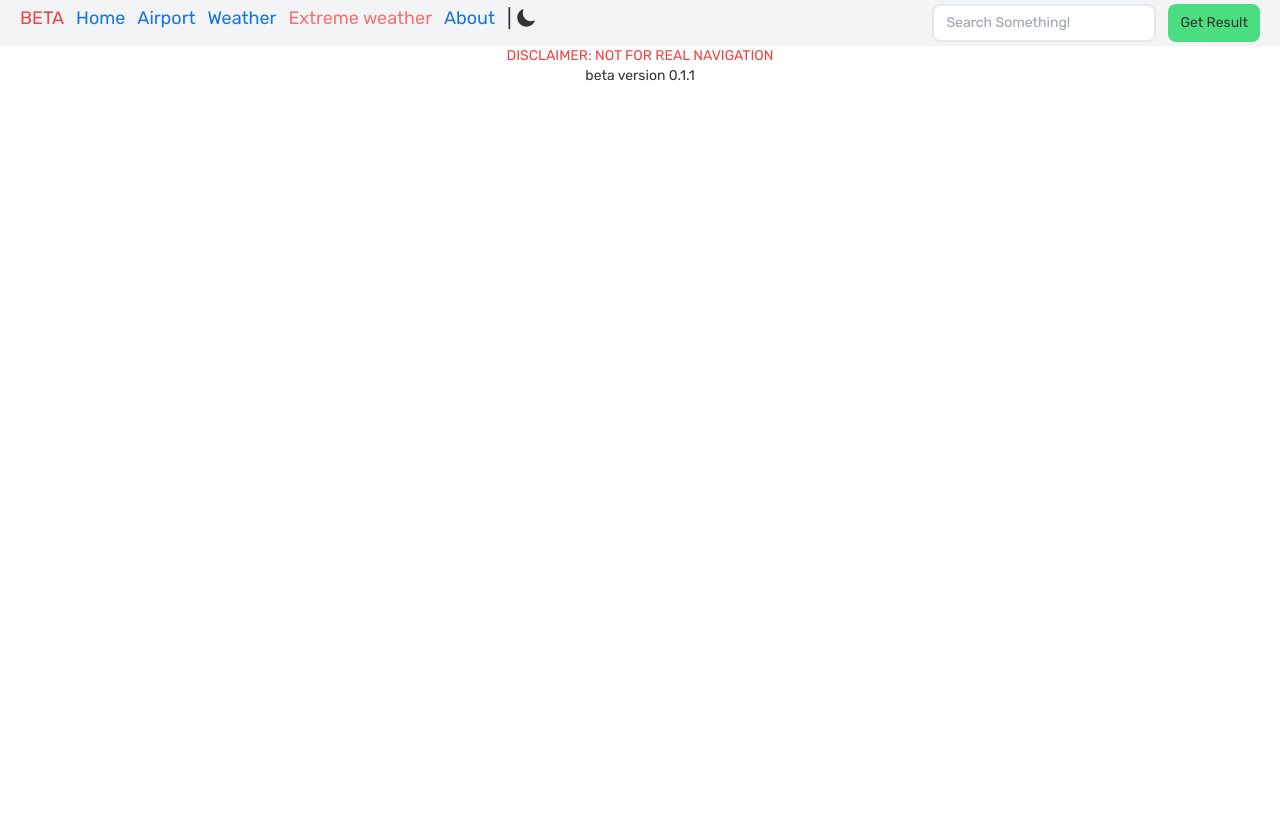
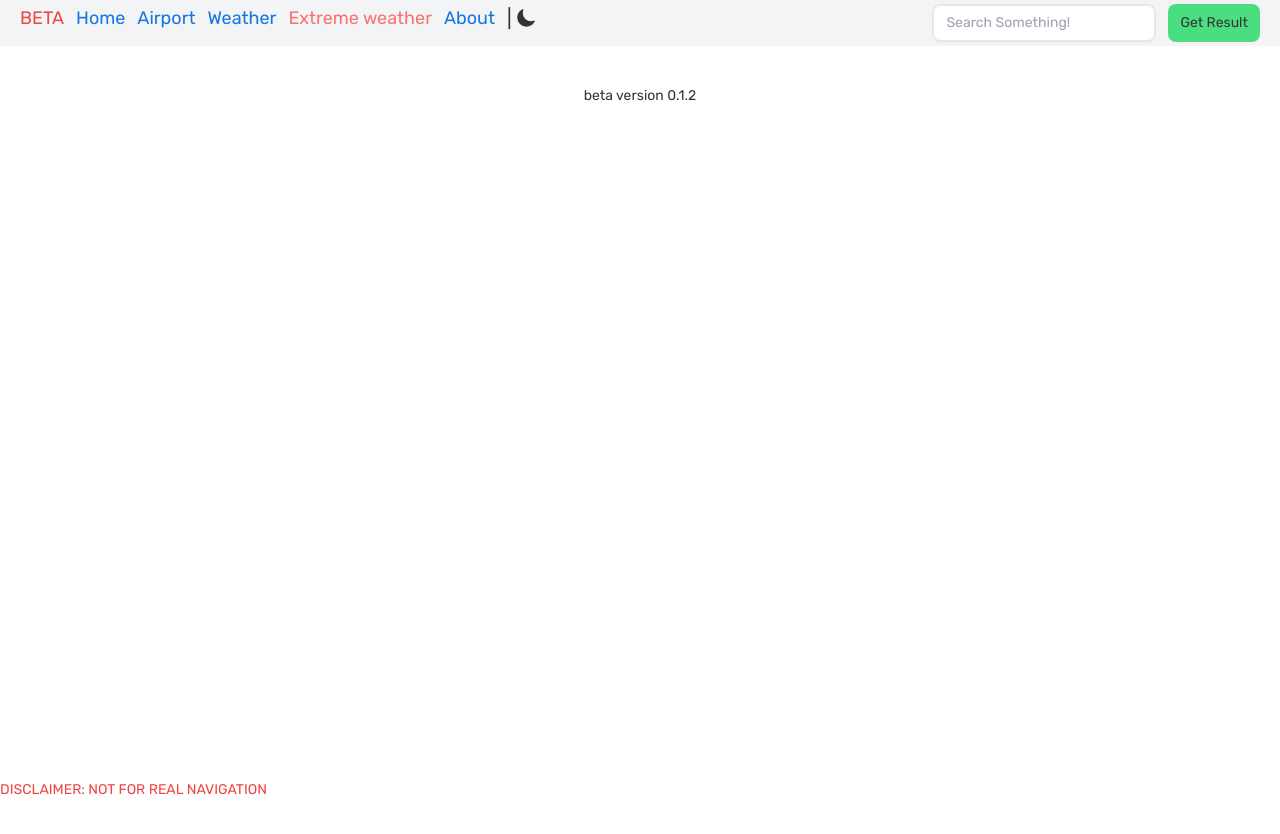
Before and after one commit to mason23zh/Flight_App_Full, a React (Create React App) app: page /about in a window 1280 px wide. Shown: the top 834 px of the page. Built offline with nearby package versions, Linux system fonts and the light colour scheme.

Commit message:
added footer; update changelog

```diff
--- a/src/component/About.jsx
+++ b/src/component/About.jsx
@@ -8,12 +8,9 @@ function About() {
     return (
         <CustomProvider theme={darkMode ? "dark" : "light"}>
             <div className="h-screen">
-                <div className="flex flex-col items-center">
-                    <div className="text-red-500">
-                        DISCLAIMER: NOT FOR REAL NAVIGATION
-                    </div>
+                <div className="flex flex-col items-center mt-10">
                     <div>
-                        beta version 0.1.1
+                        beta version 0.1.2
                     </div>
                 </div>
             </div>
--- a/src/component/ChangeLog.jsx
+++ b/src/component/ChangeLog.jsx
@@ -20,6 +20,12 @@ function ChangeLog() {
                         - Fix the routing bug <br />
                         - Background images size compressed <br />
                         - Fix the dark mode incorrect behavior in Weather component <br />
+                    </div>
+                    <div>
+                        Beta 0.1.2 <br />
+                        - Fix the dark mode persistence issue when opening the new browser tab <br />
+                        - Added dark mode to NoMatch Page <br />
+                        - Added disclaimer in footer <br />
                     </div>
                 </div>
             </div>
--- /dev/null
+++ b/src/component/Footer.jsx
@@ -0,0 +1,11 @@
+import React from "react";
+
+function Footer() {
+    return (
+        <div className="text-red-500 fixed bottom-0">
+            DISCLAIMER: NOT FOR REAL NAVIGATION
+        </div>
+    );
+}
+
+export default Footer;
--- a/src/component/Layout.jsx
+++ b/src/component/Layout.jsx
@@ -1,5 +1,6 @@
 import React from "react";
 import { Outlet } from "react-router-dom";
+import Footer from "./Footer";
 import Navbar from "./Navbar";
 
 function Layout() {
@@ -9,6 +10,7 @@ function Layout() {
             <div>
                 <Outlet />
             </div>
+            <Footer />
         </div>
     );
 }
--- a/src/component/Navbar.jsx
+++ b/src/component/Navbar.jsx
@@ -3,11 +3,9 @@ import React, { useEffect, useState } from "react";
 import { IoMoon, IoSunnyOutline } from "react-icons/io5";
 import { useTheme, useThemeUpdate } from "../hooks/ThemeContext";
 
-// logic fix
 function Navbar() {
     const toggleTheme = useThemeUpdate();
-    const darkModeContext = useTheme();
-    const darkMode = darkModeContext;
+    const darkMode = useTheme();
 
     const navBarSubmitButtonClass = darkMode
         ? "rounded-lg bg-green-500 text-white py-1 px-3"
@@ -19,11 +17,6 @@ function Navbar() {
     const navigate = useNavigate();
     const [searchPlaceHolder, setSearchPlaceHolder] = useState("Search Something!");
     const [searchInput, setSearchInput] = useState("");
-    const [nightMode, setNightMode] = useState(darkModeContext);
-
-    useEffect(() => {
-        setNightMode(darkModeContext);
-    }, [darkModeContext]);
 
     const handleInputChange = (e) => {
         setSearchInput(e.target.value);
@@ -49,7 +42,7 @@ function Navbar() {
                 className=" cursor-pointer transition ease-in-out delay-100 hover:-translate-y-1 hover:scale-110 duration-300 "
             >
 
-                {nightMode ? <IoSunnyOutline /> : <IoMoon />}
+                {darkMode ? <IoSunnyOutline /> : <IoMoon />}
 
             </div>
         </div>
--- a/src/component/NoMatch.jsx
+++ b/src/component/NoMatch.jsx
@@ -1,16 +1,21 @@
 import React from "react";
+import { CustomProvider } from "rsuite";
 import notFoundImg from "../images/404.png";
+import { useTheme } from "../hooks/ThemeContext";
 
 function NoMatch() {
+    const darkMode = useTheme();
     return (
-        <div className="bg-gray-100 h-screen">
-            <div className="flex flex-col items-center gap-5">
-                <div className="text-xl">404 Not Found</div>
-                <div className="h-[600px] w-[400px]">
-                    <img src={notFoundImg} alt="Orion Not Found" />
+        <CustomProvider theme={darkMode ? "dark" : "light"}>
+            <div className="h-screen">
+                <div className="flex flex-col items-center gap-5">
+                    <div className="text-xl">404 Not Found</div>
+                    <div className="h-[600px] w-[400px]">
+                        <img src={notFoundImg} alt="Orion Not Found" />
+                    </div>
                 </div>
             </div>
-        </div>
+        </CustomProvider>
     );
 }
 
```
